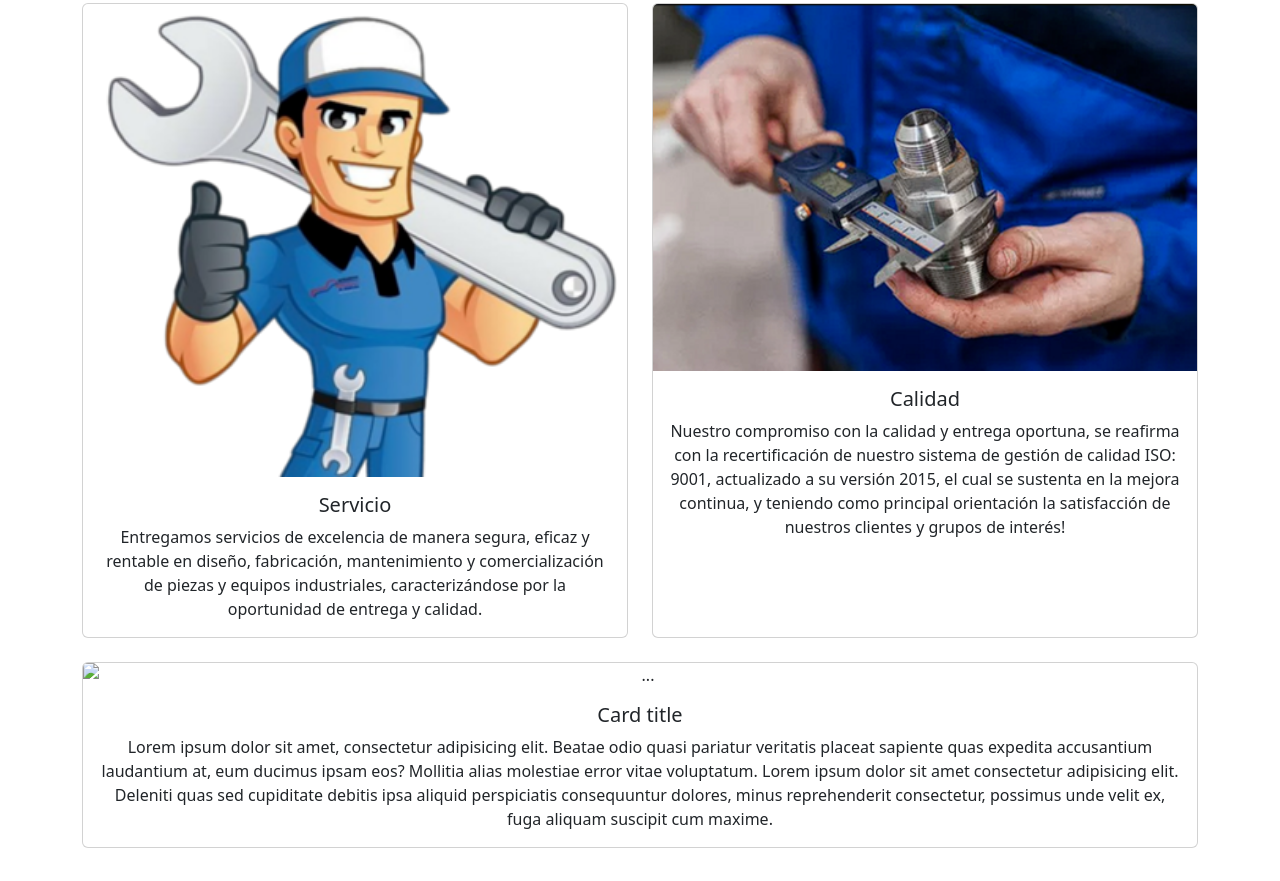
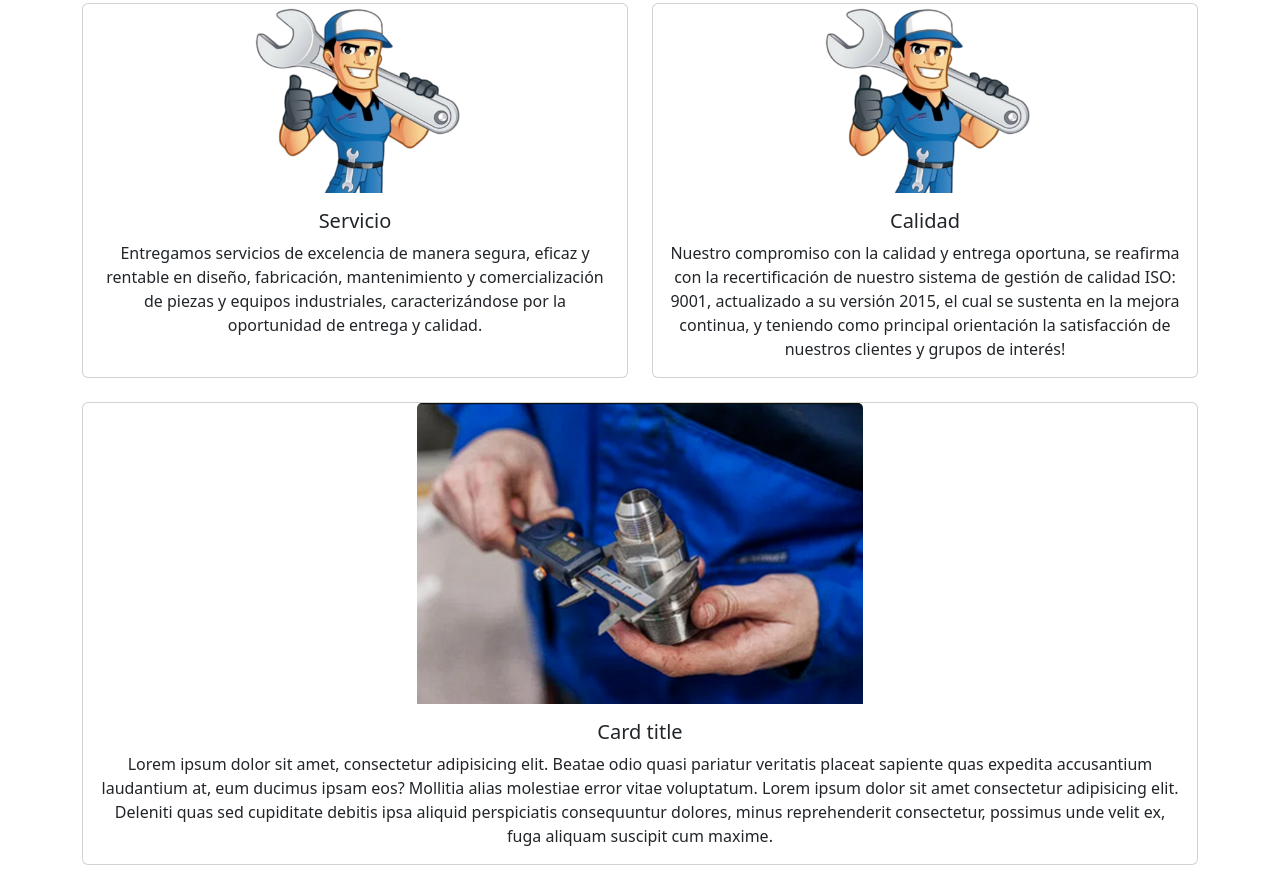
Before and after one commit to Schettino0/Web_Sosemint_Test, a plain HTML site: page index.html in a window 1280 px wide. Shown: the part 637-1518 px from the top of the page. Drawn offline with nearby package versions, Linux system fonts and the light colour scheme.

Commit message:
agregando boostrap parte 3

```diff
--- a/css/style.css
+++ b/css/style.css
@@ -14,11 +14,13 @@
 #text_carousel{
     z-index: 1;
 }
+.card-img-top{
+    position: relative;
+    left: 30%;
+    width: 40%;
+}
 .card{
     height: 100%;
-}
-.card img{
-    text-align: center;
 }
 
 @media only screen and (max-width:991px){
@@ -26,6 +28,7 @@
         border: none;
     }
     #text_carousel p{
+        display: none;
         font-size: 12px;
     }
     #text_carousel h1{
--- a/index.html
+++ b/index.html
@@ -92,8 +92,8 @@
                     </div>
                 </div>
                 <div class="col">
-                    <div class="card">
-                        <img src="assest/img/medida.png" class="card-img-top" alt="...">
+                    <div class="card" data-aos="fade-left" data-aos-anchor-placement="top-center">
+                        <img src="assest/img/imagen_mecanico-removebg-preview.png" class="card-img-top" alt="...">
                         <div class="card-body">
                             <h5 class="card-title">Calidad</h5>
                             <p class="card-text">Nuestro compromiso con la calidad y entrega oportuna, se reafirma con
@@ -104,9 +104,9 @@
                     </div>
                 </div>
             </div>
-            <div class="card mb-3 mt-4 text-center ">
-                <img src="..." class="card-img-top" alt="...">
-                <div class="card-body">
+            <div class="card mb-3 mt-4 text-center" data-aos="fade-up" data-aos-anchor-placement="top-bottom">
+                <img src="assest/img/medida.png" class="card-img-top" alt="...">
+                <div class="card-body ">
                     <h5 class="card-title">Card title</h5>
                     <p class="card-text">Lorem ipsum dolor sit amet, consectetur adipisicing elit. Beatae odio quasi
                         pariatur veritatis placeat sapiente quas expedita accusantium laudantium at, eum ducimus ipsam
```
